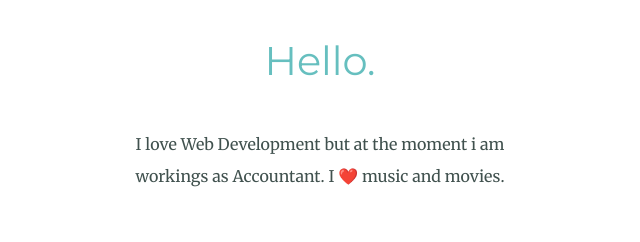
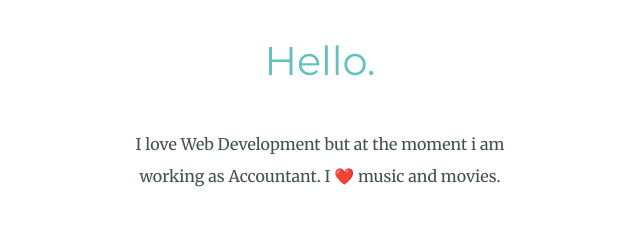
Before and after one commit to anthivrousi/MySite, a plain HTML site: page index.html in a window 1280 px wide. Shown: the part 1506-1748 px from the top of the page, 320-960 px from the left. Drawn offline with Linux system fonts and the light colour scheme.

Commit message:
Update index.html

```diff
--- a/index.html
+++ b/index.html
@@ -24,7 +24,7 @@
     <div class="profile">
       <img src="images/anthi.png" alt="anthi-profile-img">
       <h2>Hello.</h2>
-      <p class="intro">I love Web Development but at the moment i am workings as Accountant. I ❤️ music and movies.</p>
+      <p class="intro">I love Web Development but at the moment i am working as Accountant. I ❤️ music and movies.</p>
     </div>
     <hr>
     <div class="skills">
```
